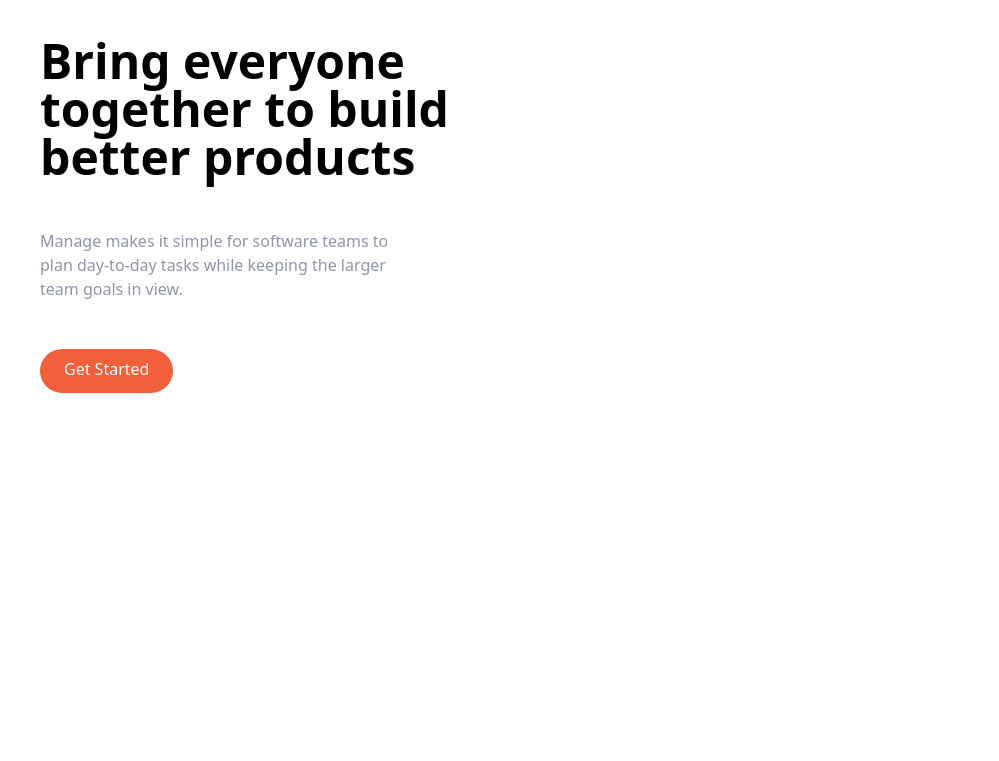
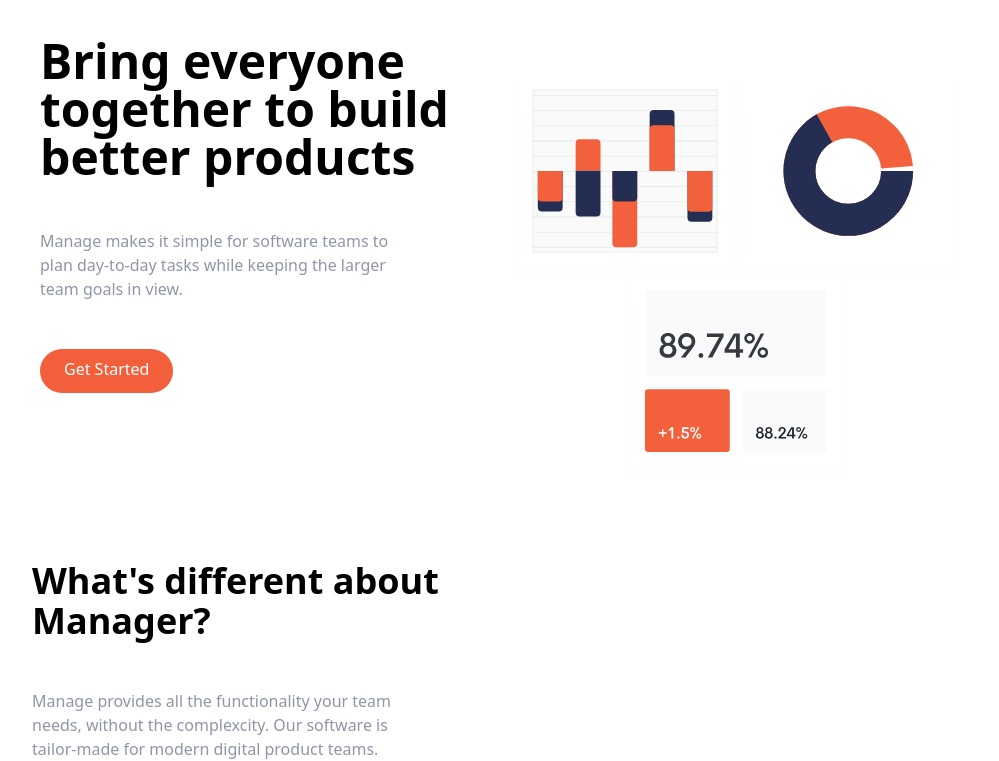
Before and after one commit to borhan-siddik/Tailwind-Project, a website: page index.html in a window 1280 px wide. Shown: the part 95-856 px from the top of the page, without its empty margins (136-1135 px from the left). Before the commit the page ends 800 px from the top, so only its background shows below. Drawn offline with Linux system fonts and the light colour scheme.

Commit message:
another commit

```diff
--- a/index.html
+++ b/index.html
@@ -39,6 +39,32 @@
 						<a href="#" class="p-3 px-6 pt-2 text-white bg-brightRed rounded-full baseline hover:bg-brightRedLight self-start">Get Started</a>
 				</div>
 			</div>
+			<!-- Right item - Image -->
+			<div class="md:w-1/2">
+				<img src="img/illustration-intro.svg" alt="">
+			</div>
+		</div>
+	</section>
+	<!-- Features Section  -->
+	<section id="features">
+		<div class="container flex flex-col px-4 mx-auto mt-10 space-y-12 md:space-y-0 md:flex-row">
+			<!-- What's Different  -->
+			<div class="flex flex-col space-y-12 md:w-1/2">
+				<h2 class="max-w-md text-4xl font-bold text-center md:text-left">What's different about Manager?</h2>
+				<p class="max-w-sm text-center text-darkGrayishBlue md:text-left">Manage provides all the functionality your team needs, without the complexcity. Our software is tailor-made for modern digital product teams.</p>
+			</div>
+
+			<!-- Numbered List  -->
+			<div class="flex flex-col space-y-8 md:w-1/2">
+				<div class="flex flex-col space-y-3 md:space-y-0 md:space-x-6 md:flex-row">
+					<!-- Heading -->
+					<div class="rounded-l-full bg-brightRedSupLight md:bg-transparent">
+						<div class="flex items-center space-x-2">
+
+						</div>
+					</div>
+				</div>
+			</div>
 		</div>
 	</section>
 </body>
```
Also changed, not shown: css/main.css.
